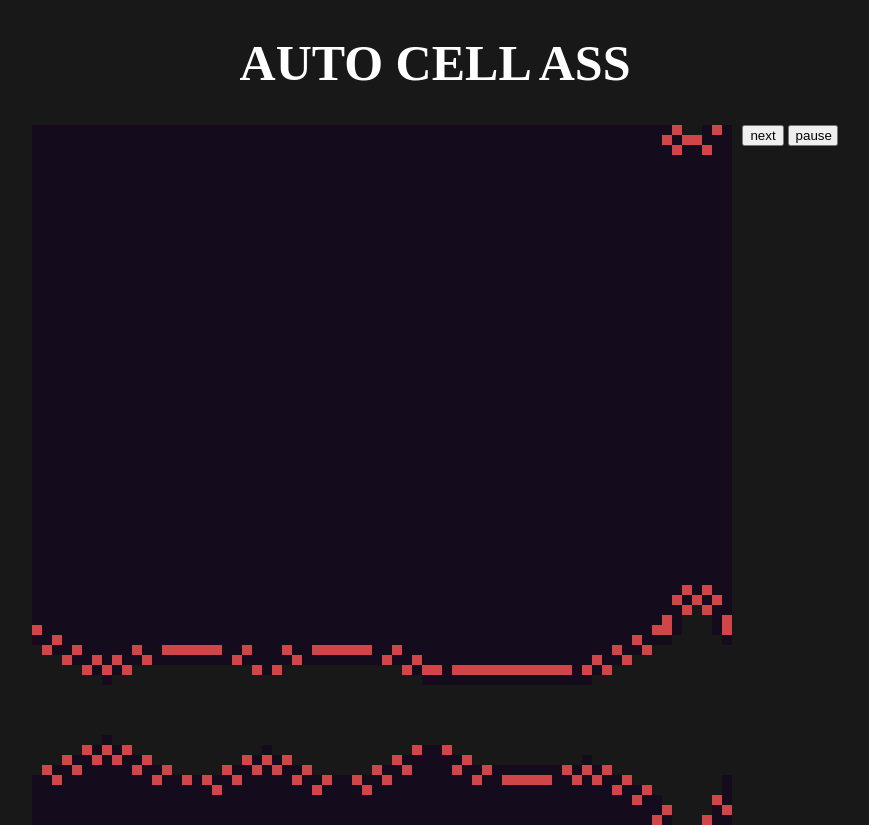
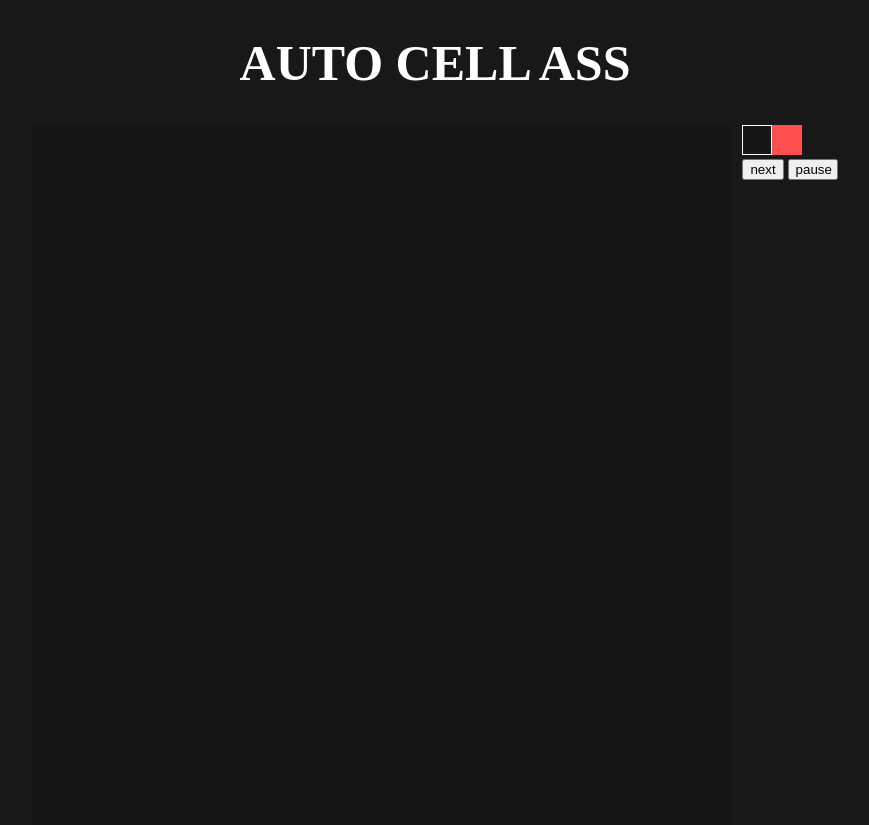
Before and after one commit to Aoshisen/auto_cell_ass, a website built with Vite: page index.html in a window 1280 px wide. Both pictures are taken after a click on the button "play". Shown: the whole page, without its empty margins (205-1074 px from the left). Built offline with nearby package versions, Linux system fonts and the light colour scheme.

Commit message:
refactor: 数据结构重新组织

```diff
--- a/index.html
+++ b/index.html
@@ -12,10 +12,13 @@
 <body>
   <h1>AUTO CELL ASS</h1>
   <div class="main-container">
-    <canvas id="app" width="700" height="700"></canvas>
+    <canvas id="app"></canvas>
     <div class="controller">
-      <button id="next">next</button>
-      <button id="play">play</button>
+      <canvas id="palette"></canvas>
+      <div>
+        <button id="next">next</button>
+        <button id="play">play</button>
+      </div>
     </div>
   </div>
   <script type="module" src="/src/main.ts"></script>
--- /dev/null
+++ b/src/base.ts
@@ -0,0 +1,172 @@
+import { type RuleEngine } from "./type";
+
+export class BaseBoard {
+	/** 每个格子存一个状态数字 */
+	matrix: number[][] = [];
+	ctx: CanvasRenderingContext2D;
+	//行
+	cols: number;
+	//列
+	rows: number;
+	constructor(public readonly width: number, public readonly height: number, public readonly itemSize: number, public readonly node: HTMLCanvasElement) {
+		this.ctx = node.getContext('2d')!;
+		this.node.width = width;
+		this.node.height = height;
+		this.itemSize = itemSize;
+		// 列数由宽度决定，行数由高度决定
+		this.cols = Math.ceil(this.width / this.itemSize);
+		this.rows = Math.ceil(this.height / this.itemSize);
+		this.matrix = this.createMatrix(this.cols, this.rows);
+	}
+	createMatrix(cols: number, rows: number) {
+		const matrix: number[][] = [];
+		for (let y = 0; y < rows; y++) {
+			matrix.push(Array.from({ length: cols }, () => 0));
+		}
+		return matrix
+	}
+	clickHandler(callback: (position: { x: number, y: number, index: number }) => void) {
+		this.node.addEventListener('click', (e) => {
+			callback(this.getMouseEventPosition(e as MouseEvent));
+		})
+	}
+	getMouseEventPosition(e: MouseEvent) {
+		const { offsetX, offsetY } = e;
+		const x = Math.floor(offsetX / this.itemSize);
+		const y = Math.floor(offsetY / this.itemSize);
+		const index = y * this.cols + x;
+		return { x, y, index }
+	}
+
+	loop(callback: (x: number, y: number) => void) {
+		for (let y = 0; y < this.rows; y++) {
+			for (let x = 0; x < this.cols; x++) {
+				callback(x, y);
+			}
+		}
+	}
+	getItem(x: number, y: number, data = this.matrix): number {
+		// 处理 X 轴环绕
+		const _x = (x % this.cols + this.cols) % this.cols;
+		// 处理 Y 轴环绕
+		const _y = (y % this.rows + this.rows) % this.rows;
+		return data[_y][_x];
+	}
+	setItem(x: number, y: number, value: number, data = this.matrix) {
+		// 处理 X 轴环绕
+		const _x = (x % this.cols + this.cols) % this.cols;
+		// 处理 Y 轴环绕
+		const _y = (y % this.rows + this.rows) % this.rows;
+		data[_y][_x] = value;
+	}
+}
+
+export class PaletteBoard extends BaseBoard {
+	colors: string[];
+	activeIndex = 0;
+	constructor(width: number, height: number, itemSize: number, node: HTMLCanvasElement, colors: string[]) {
+		super(width, height, itemSize, node);
+		this.colors = colors;
+	}
+	get activeColor() {
+		return this.colors[this.activeIndex];
+	}
+	reRender() {
+		this.ctx.clearRect(0, 0, this.width, this.height);
+		this.loop((x, y) => {
+			const colorIndex = x + this.cols * y;
+			const color = this.colors[colorIndex];
+			if (colorIndex > this.colors.length - 1) {
+				return;
+			}
+			const left = x * this.itemSize;
+			const top = y * this.itemSize;
+			this.ctx.fillStyle = color;
+			this.ctx.fillRect(left, top, this.itemSize, this.itemSize);
+			if (colorIndex === this.activeIndex) {
+				this.ctx.strokeStyle = "white";
+				this.ctx.lineWidth = 1;
+				// 描边默认以路径为中心向两侧各画 0.5px，贴边时外侧会被 canvas 裁掉，
+				// 导致边框一半粗一半细。向内缩 0.5px 后四条边宽度一致。
+				const inset = 0.5;
+				this.ctx.strokeRect(
+					left + inset,
+					top + inset,
+					this.itemSize - inset * 2,
+					this.itemSize - inset * 2
+				);
+			}
+		})
+	}
+}
+
+
+export class Board extends BaseBoard {
+	next_matrix: number[][] = [];
+	is_playing: boolean;
+	timer: number | null = null;
+	DURATION = 200;
+	DIRECTIONS = [
+		[-1, -1], [0, -1], [1, -1],
+		[-1, 0], [1, 0],
+		[-1, 1], [0, 1], [1, 1]
+	];
+	rule_engine: RuleEngine;
+	constructor(width: number, height: number, itemSize: number, node: HTMLCanvasElement, rule_engine: RuleEngine) {
+		super(width, height, itemSize, node);
+		this.next_matrix = this.createMatrix(this.cols, this.rows);
+		this.is_playing = false;
+		this.rule_engine = rule_engine;
+	}
+	applyMatrix(matrix: number[][]) {
+		for (let y = 0; y < matrix.length; y++) {
+			for (let x = 0; x < matrix[y].length; x++) {
+				this.setItem(x, y, matrix[y][x]);
+			}
+		}
+	}
+	play() {
+		this.is_playing = true;
+		this.timer = setInterval(() => {
+			this.next()
+		}, this.DURATION)
+	}
+	pause() {
+		if (this.timer) {
+			clearInterval(this.timer)
+		}
+		this.timer = null;
+		this.is_playing = false;
+	}
+	/**
+	 * 统计 8 个邻居各状态的数量，按状态数字顺序拼成签名。
+	 * 两个状态时：5 个状态 0 + 3 个状态 1 -> "53"。
+	 */
+	getNeighborSignature(x: number, y: number) {
+		const counts: number[] = new Array(this.rule_engine.rule.length).fill(0);
+		for (const [dx, dy] of this.DIRECTIONS) {
+			counts[this.getItem(x + dx, y + dy)]++;
+		}
+		return counts.join("");
+	}
+	reRender() {
+		this.ctx.clearRect(0, 0, this.width, this.height);
+		this.loop((x, y) => {
+			const status = this.getItem(x, y);
+			this.ctx.fillStyle = this.rule_engine.color_map[status]!;
+			this.ctx.fillRect(x * this.itemSize, y * this.itemSize, this.itemSize, this.itemSize);
+		})
+	}
+	next() {
+		this.loop((x, y) => {
+			const status = this.getItem(x, y);
+			const row = this.rule_engine.rule[status] ?? {};
+			const signature = this.getNeighborSignature(x, y);
+			// 命中具体签名就用它，否则退回 default，再没有就保持原状态
+			const next_status = signature in row ? row[signature] : row.default ?? status;
+			this.setItem(x, y, next_status, this.next_matrix);
+		});
+		[this.matrix, this.next_matrix] = [this.next_matrix, this.matrix];
+		this.reRender();
+	}
+}
--- a/src/constance.ts
+++ b/src/constance.ts
@@ -2,20 +2,37 @@
 
 
 export const base_rule_engine: RuleEngine = {
-	rule:
-		[[0, 0, 0, 1, 0, 0, 0, 0, 0], /*死的时候 */[0, 0, 1, 1, 0, 0, 0, 0, 0] /*活的时候*/],
+	rule: [
+		{ /* Dead：恰好 3 个 Live 邻居（5 Dead + 3 Live）-> Live */
+			"53": 1,
+			"default": 0,
+		},
+		{ /* Live：2 或 3 个 Live 邻居 -> 存活，否则 Dead */
+			"62": 1,
+			"53": 1,
+			"default": 0,
+		},
+	],
 	color_map: [
 		"#161616", "#ff5050"
 	]
 }
 
 export const dying_rule_engine: RuleEngine = {
-	rule:
-		[
-			[0, 0, 0, 2, 0, 0, 0, 0, 0], /*dead */
-			[0, 0, 0, 2, 0, 0, 0, 0, 0], /*dying*/
-			[1, 1, 2, 2, 1, 1, 1, 1, 1]  /*live */
-		],
+	rule: [
+		{ /* Dead：恰好 3 个 Live 邻居 -> Live */
+			"053": 2, "143": 2, "233": 2, "323": 2, "413": 2, "503": 2,
+			"default": 0,
+		},
+		{ /* Dying：下一帧一律变回 Dead */
+			"default": 0,
+		},
+		{ /* Live：2 或 3 个 Live 邻居 -> 存活，否则进入 Dying */
+			"062": 2, "152": 2, "242": 2, "332": 2, "422": 2, "512": 2, "602": 2,
+			"053": 2, "143": 2, "233": 2, "323": 2, "413": 2, "503": 2,
+			"default": 1,
+		}
+	],
 
 	color_map: [
 		"#161616", "#93FE02", "#ff5050"
--- a/src/main.ts
+++ b/src/main.ts
@@ -1,114 +1,33 @@
 // @see https://playgameoflife.com/info
-import CutePeople from "./assets/Cute People Icon v2.png"
+import { Board, PaletteBoard } from "./base";
 import { base_rule_engine } from "./constance";
-const app = document.getElementById("app") as HTMLCanvasElement;
-const next = document.getElementById('next')! as HTMLButtonElement;
-const play = document.getElementById('play')! as HTMLButtonElement;
-import { type RuleEngine, Status, type Item } from "./type";
-import { convertToPixel, extractGridBlock, extractPixelMatrix, getImageDataFromUrl, getRuleEngine } from "./utils";
-class Board<T extends Item> {
-  current_board: T[][] = [];
-  ctx: CanvasRenderingContext2D;
-  cols: number;
-  rows: number;
-  next_board: T[][] = [];
-  is_playing: boolean;
-  timer: number | null = null;
-  DURATION = 200;
-  DIRECTIONS = [
-    [-1, -1], [0, -1], [1, -1],
-    [-1, 0], [1, 0],
-    [-1, 1], [0, 1], [1, 1]
-  ];
-  rule_engine: RuleEngine;
-  constructor(public readonly width: number, public readonly height: number, public readonly itemSize: number, public readonly node: HTMLCanvasElement) {
-    this.ctx = node.getContext('2d')!;
-    this.cols = Math.floor(this.width / itemSize);
-    this.rows = Math.floor(this.height / itemSize);
-    this.current_board = Array.from({ length: this.cols }, () => Array(this.rows).fill(null));
-    this.next_board = Array.from({ length: this.cols }, () => Array(this.rows).fill(null));
-    this.is_playing = false;
-    this.rule_engine = base_rule_engine;
-    this.node.addEventListener('click', this.canvasHandler.bind(this));
-    this.loop((x, y) => {
-      this.current_board[y][x] = { x, y, status: Status.Dead } as T;
-      this.next_board[y][x] = { x, y, status: Status.Dead } as T;
-    });
-  }
-  applyMatrix(matrix: number[][]) {
-    for (let y = 0; y < matrix.length; y++) {
-      for (let x = 0; x < matrix[y].length; x++) {
-        const item = this.getItem(x, y)!;
-        item.status = matrix[y][x]
-      }
-    }
-  }
-  canvasHandler(e: MouseEvent) {
-    const { offsetX, offsetY } = e;
-    const x = Math.floor(offsetX / this.itemSize);
-    const y = Math.floor(offsetY / this.itemSize);
-    const item = this.getItem(x, y);
-    if (item) {
-      item.status = (item.status + 1) % 2;
-      this.reRender();
-    }
-  }
-  loop(callback: (x: number, y: number) => void) {
-    for (let y = 0; y < this.rows; y++) {
-      for (let x = 0; x < this.cols; x++) {
-        callback(x, y);
-      }
-    }
-  }
-  play() {
-    this.is_playing = true;
-    this.timer = setInterval(() => {
-      this.next()
-    }, this.DURATION)
-  }
-  pause() {
-    if (this.timer) {
-      clearInterval(this.timer)
-    }
-    this.timer = null;
-    this.is_playing = false;
-  }
-  getNeighbors(item: T) {
-    return this.DIRECTIONS.map(([dx, dy]) => {
-      const x = item.x + dx;
-      const y = item.y + dy;
-      return this.getItem(x, y);
-    })
-  }
-  reRender() {
-    this.ctx.clearRect(0, 0, this.width, this.height);
-    this.loop((x, y) => {
-      const item = this.getItem(x, y)!;
-      this.ctx.fillStyle = this.rule_engine.color_map[item.status]!;
-      this.ctx.fillRect(x * this.itemSize, y * this.itemSize, this.itemSize, this.itemSize);
-    })
-  }
-  getItem(x: number, y: number, data = this.current_board) {
-    // 处理 X 轴环绕
-    const _x = (x % this.cols + this.cols) % this.cols;
-    // 处理 Y 轴环绕
-    const _y = (y % this.rows + this.rows) % this.rows;
-    return data[_y][_x];
-  }
-  next() {
-    this.loop((x, y) => {
-      const item = this.getItem(x, y)!;
-      const neighbors = this.getNeighbors(item).filter(item => item.status !== 0);
-      const next_status = this.rule_engine.rule[item.status][neighbors.length]
-      const target_item = this.getItem(x, y, this.next_board)!;
-      target_item.status = next_status;
-    });
-    [this.current_board, this.next_board] = [this.next_board, this.current_board];
-    this.reRender();
-  }
-}
-const board = new Board(app.width, app.height, 10, app);
+const $: (e: string) => any = (selection) => document.querySelector(selection)
+const app = $("#app") as HTMLCanvasElement;
+const next = $("#next") as HTMLButtonElement;
+const play = $("#play") as HTMLButtonElement;
+const palette = $("#palette") as HTMLCanvasElement;
+// import { convertToPixel, extractGridBlock, extractPixelMatrix, getImageDataFromUrl, getRuleEngine } from "./utils";
+// 调色板当前选中的状态（数字），棋盘落子时使用
+let active_status = 0;
+
+const board = new Board(700, 700, 10, app, base_rule_engine);
 board.reRender();
+
+// 点击棋盘时，把格子设成调色板选中的状态
+board.clickHandler(({ x, y }) => {
+  board.setItem(x, y, active_status);
+  board.reRender();
+});
+
+const palette_board = new PaletteBoard(90, 30, 30, palette, base_rule_engine.color_map);
+palette_board.reRender();
+palette_board.clickHandler(({ index }) => {
+  active_status = index;
+  palette_board.activeIndex = index;
+  palette_board.reRender();
+})
+
+
 next.addEventListener("click", board.next.bind(board))
 play.addEventListener("click", () => {
   if (board.is_playing) {
@@ -120,12 +39,12 @@
   }
 })
 
-getImageDataFromUrl(CutePeople).then(data => {
-  const matrix = extractPixelMatrix(data);
-  const subMatrix = extractGridBlock(matrix, 1, 1, 0, 0);
-  const pixelMatrix = convertToPixel(subMatrix);
-  const { color_map, rule } = getRuleEngine(pixelMatrix);
-  board.rule_engine = { rule, color_map }
-  board.applyMatrix(rule)
-  board.reRender();
-})
+// getImageDataFromUrl(CutePeople).then(data => {
+//   const matrix = extractPixelMatrix(data);
+//   const subMatrix = extractGridBlock(matrix, 1, 1, 0, 0);
+//   const pixelMatrix = convertToPixel(subMatrix);
+//   const { color_map, rule } = getRuleEngine(pixelMatrix);
+//   board.rule_engine = { rule, color_map }
+//   board.applyMatrix(rule)
+//   board.reRender();
+// })
```
Also changed, not shown: src/type.ts (+7 -12 lines).
